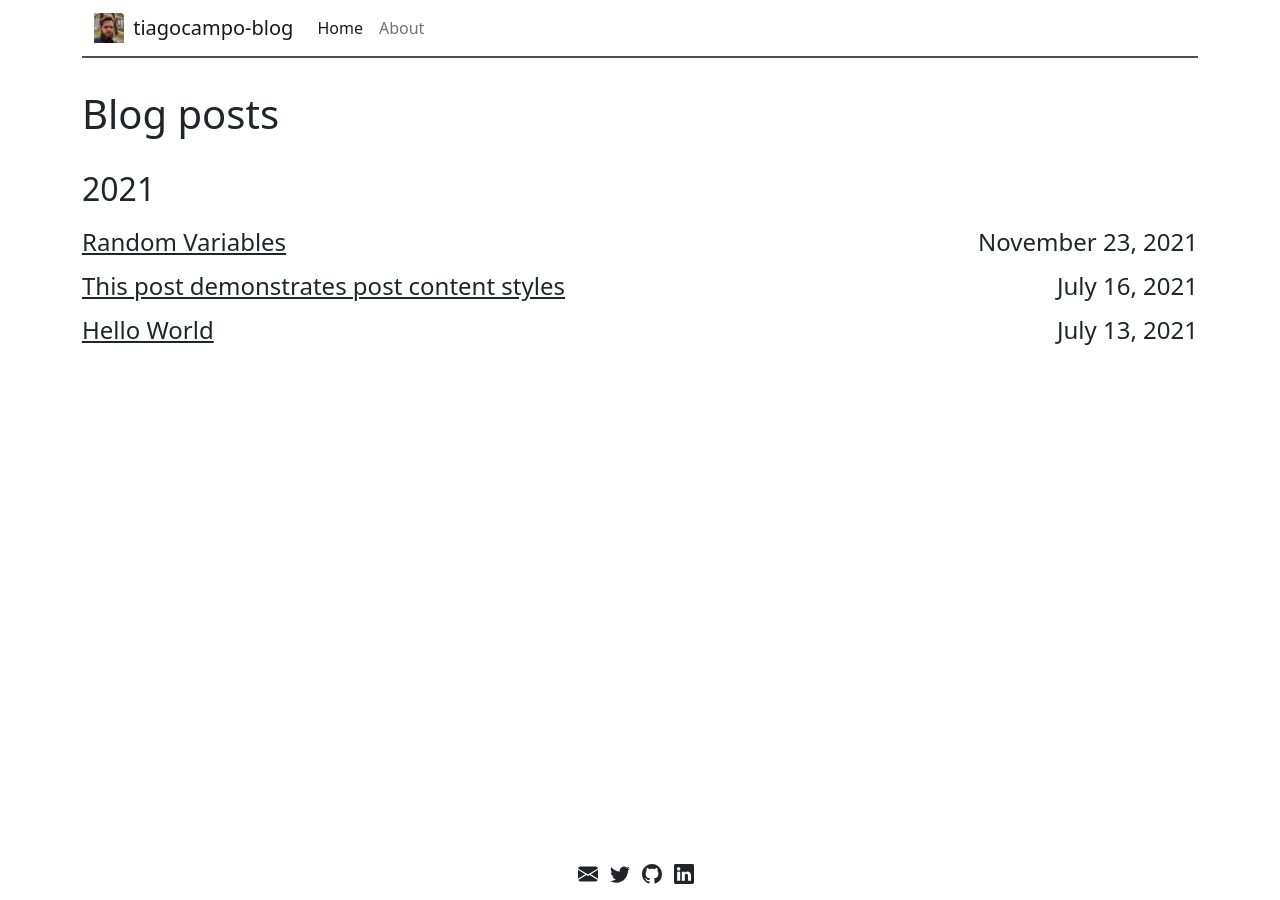
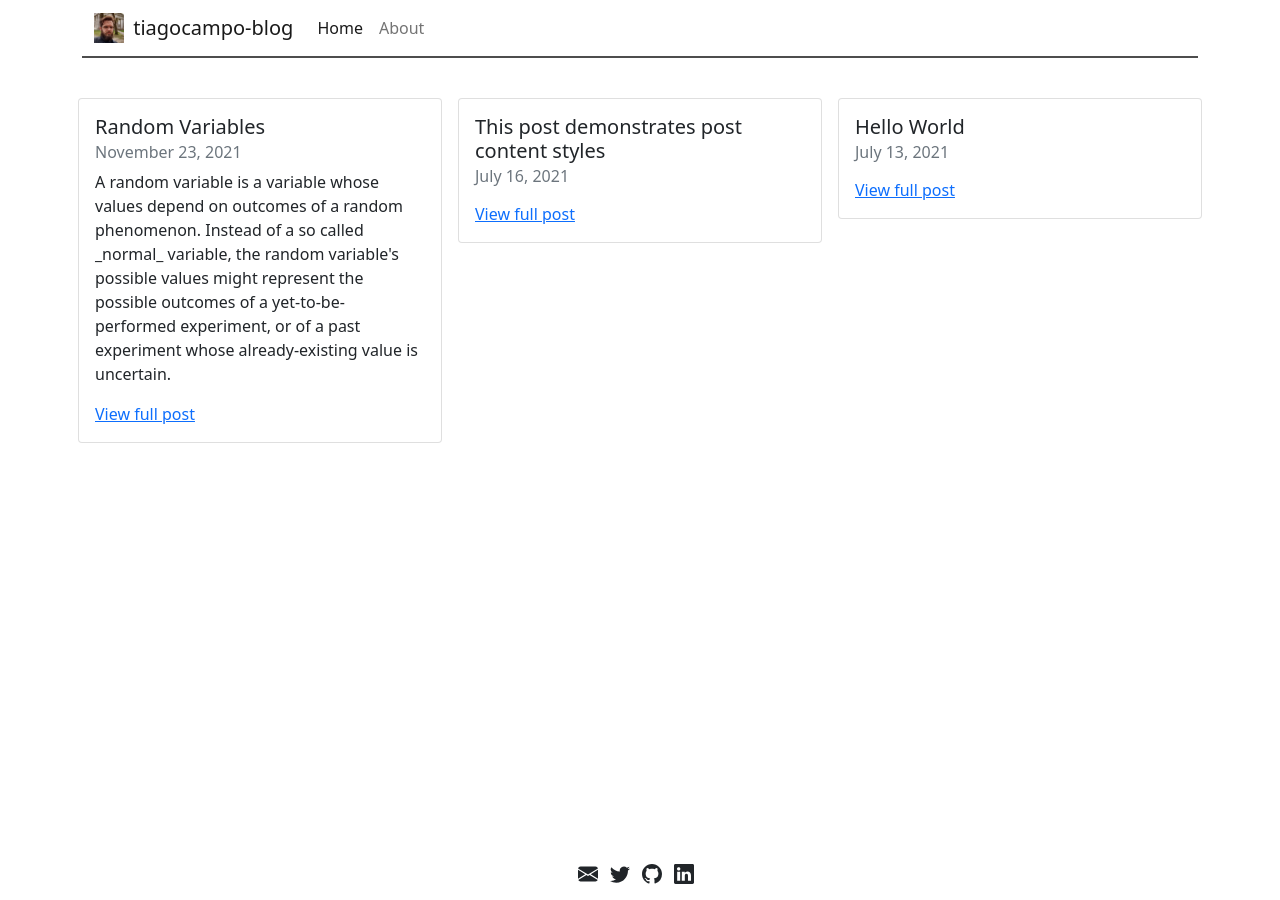
Before and after one commit to tiagocampo/blog, a Jekyll site: the page built from index.html, in a window 1280 px wide. Built offline with Jekyll 4.4.1, drawn with Linux system fonts in a browser that asks for light colours; the list of posts is cut into pages by our own code.

Commit message:
add some functionalities

```diff
--- a/Gemfile
+++ b/Gemfile
@@ -4,6 +4,7 @@ source "https://rubygems.org"
 
 gem "github-pages", "~> 215", group: :jekyll_plugins
 gem "webrick", "~> 1.7"
+gem 'jekyll-tagging-related_posts'
 
 group :jekyll_plugins do
   gem 'jekyll-seo-tag'
--- a/_config.yml
+++ b/_config.yml
@@ -51,5 +51,12 @@ plugins:
   - jekyll-seo-tag
   - jekyll-sitemap
   - jekyll-feed
+  - jekyll-paginate
 
 markdown: kramdown
+
+paginate: 5
+
+gems:
+  - jekyll/tagging
+  - jekyll-tagging-related_posts
--- a/_posts/statistics/2021-11-23-Random-Variables.md
+++ b/_posts/statistics/2021-11-23-Random-Variables.md
@@ -3,12 +3,8 @@ layout: post
 title: Random Variables
 category: statistics
 mathjax: true
+description: A random variable is a variable whose values depend on outcomes of a random phenomenon. Instead of a so called _normal_ variable, the random variable's possible values might represent the possible outcomes of a yet-to-be-performed experiment, or of a past experiment whose already-existing value is uncertain.
 ---
-
-Fonts:
-    - https://www.youtube.com/watch?v=dOr0NKyD31Q&list=PLU5aQXLWR3_xDN0M2ZeZ_zHIia0e42_3O
-    - https://en.wikipedia.org/wiki/Random_variable
-
 ## Definition
 
 A random variable is a variable whose values depend on outcomes of a random phenomenon. Instead of a so called _normal_ variable, the random variable's possible values might represent the possible outcomes of a yet-to-be-performed experiment, or of a past experiment whose already-existing value is uncertain. They may also conceptually represent either the results of an _objectively_ random process (such as rolling a die) or the _subjective_ randomness that results from incomplete knowledge of a quantity.
--- a/_sass/main.scss
+++ b/_sass/main.scss
@@ -96,3 +96,17 @@ pre.highlight {
     display: inline-block !important;
   }
 }
+
+
+.pagination {
+	display: flex;
+}
+.previous, a.previous {
+	flex: 1;
+}
+.page_number {
+	flex: 1;
+}
+next, a.next {
+	flex: 1;
+}
--- a/index.html
+++ b/index.html
@@ -2,7 +2,7 @@
 layout: default
 ---
 
-<div class="archive">
+<!-- <div class="archive">
   {% for post in site.posts %} {% assign currDate = post.date | date: "%Y" %} {%
   if currDate != date %}
   <h1>Blog posts</h1>
@@ -17,4 +17,51 @@ layout: default
     >
   </div>
   {% endfor %}
+</div> -->
+
+
+<div class="row">
+  {% for post in paginator.posts %}
+  <div class="col p-2">
+    <div class="card" style="min-width: 20rem;">
+      <div class="card-body">
+        <h5 class="card-title">{{post.title}}</h5>
+        <h6 class="card-subtitle mb-2 text-muted">{{ post.date | date: "%B %d, %Y" }}</h6>
+        <p class="card-text">{{post.description}}</p>
+        <a href="{{ post.url | relative_url }}" class="card-link">View full post</a>
+      </div>
+    </div>
+  </div>
+  {% endfor %}
 </div>
+
+<!--
+  https://jekyllrb.com/docs/pagination/
+  https://www.tomordonez.com/jekyll-pagination/
+-->
+{% if paginator.total_pages > 1 %}
+<div class="pagination">
+  {% if paginator.previous_page %}
+    <a href="{{ paginator.previous_page_path | relative_url }}">&laquo; Prev</a>
+  {% else %}
+    <span>&laquo; Prev</span>
+
+  {% endif %}
+
+  {% for page in (1..paginator.total_pages) %}
+    {% if page == paginator.page %}
+      <em>{{ page }}</em>
+    {% elsif page == 1 %}
+      <a href="{{ '/' | relative_url }}">{{ page }}</a>
+    {% else %}
+      <a href="{{ site.paginate_path | relative_url | replace: ':num', page }}">{{ page }}</a>
+    {% endif %}
+  {% endfor %}
+
+  {% if paginator.next_page %}
+    <a href="{{ paginator.next_page_path | relative_url }}">Next &raquo;</a>
+  {% else %}
+    <span>Next &raquo;</span>
+  {% endif %}
+</div>
+{% endif %}
```
Also changed, not shown: other parts of _posts/statistics/2021-11-23-Random-Variables.md (+5 -0 lines), _layouts/post.html (+11 -0 lines).
